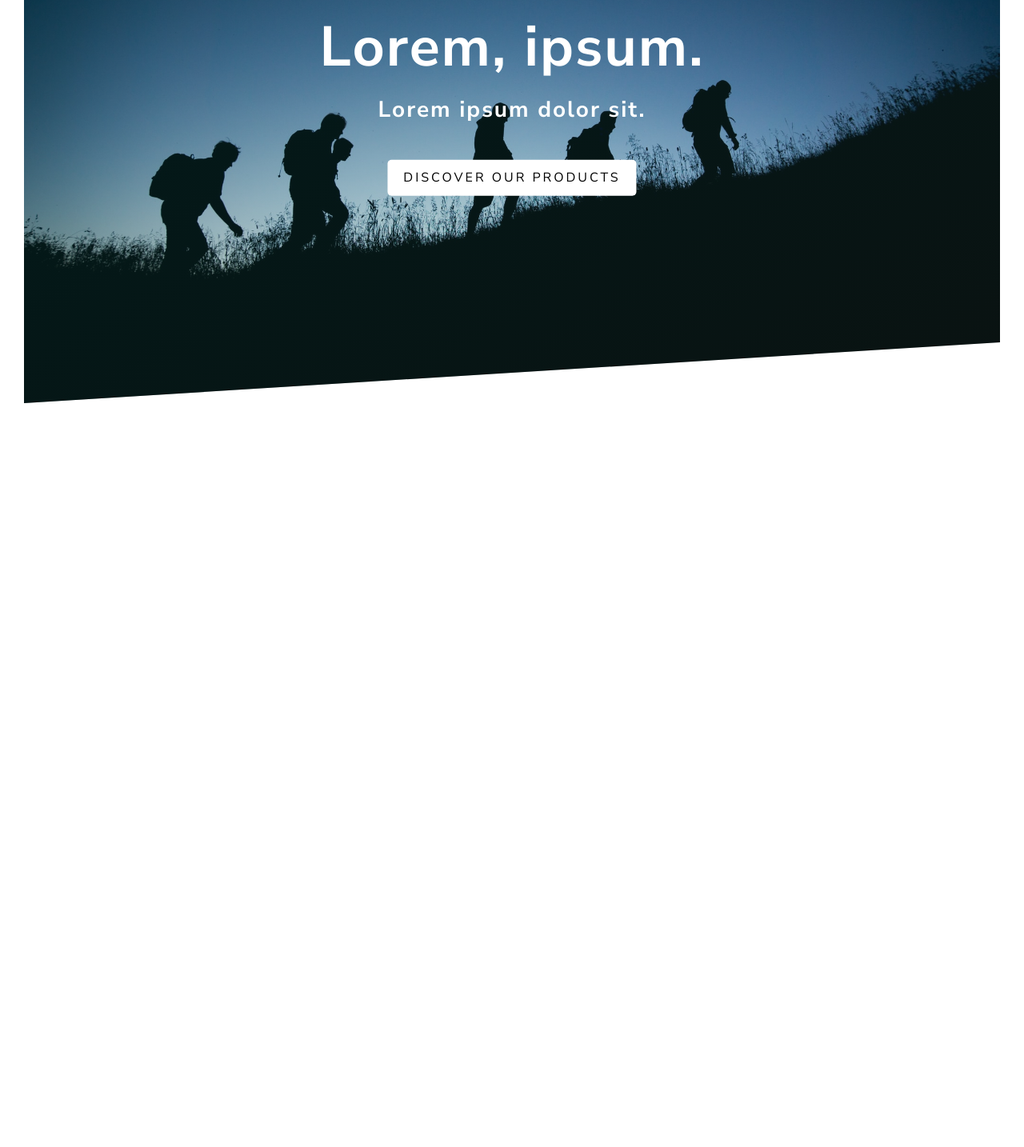
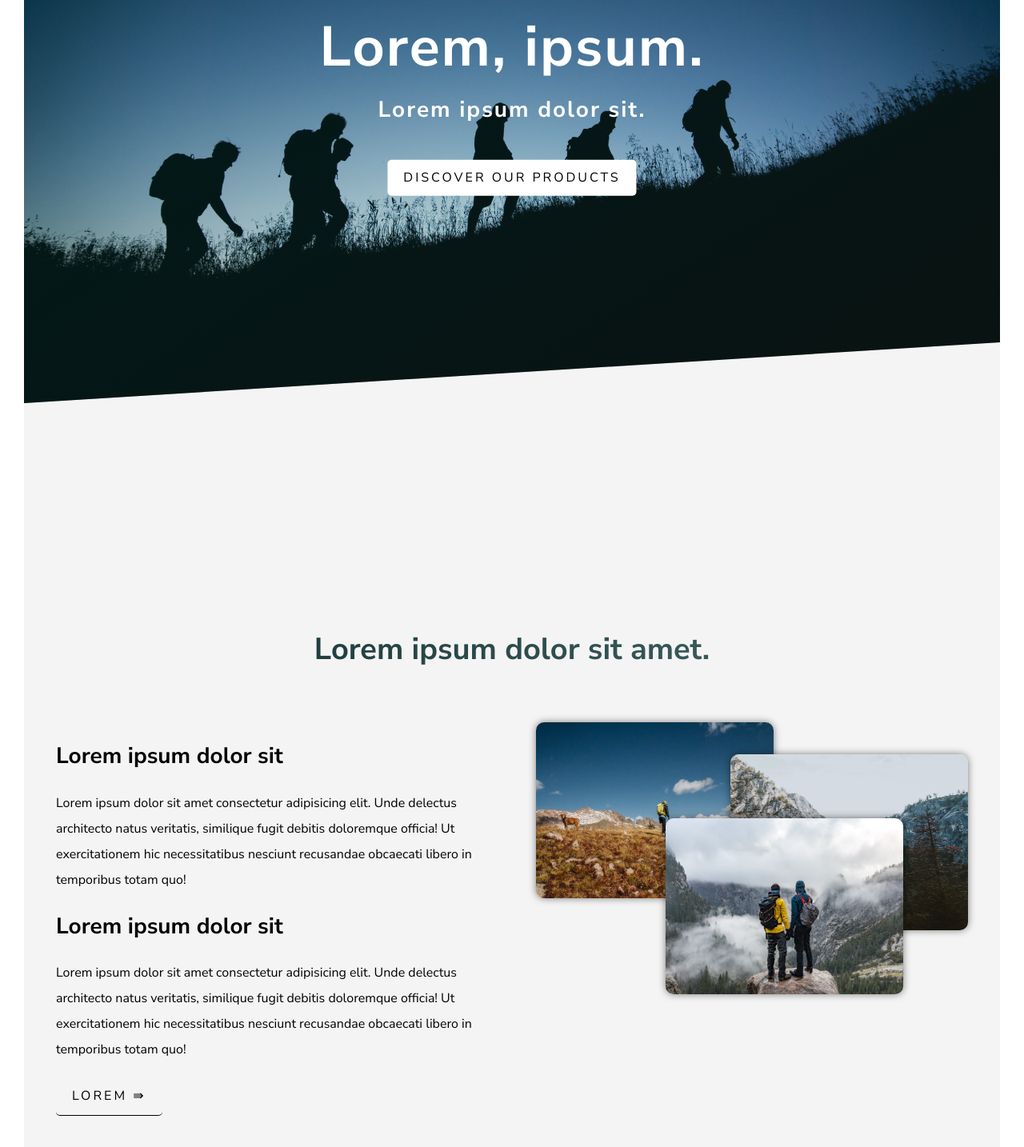
Before and after one commit to canknbr/scss-13-01, a website: page index.html in a window 1280 px wide. Shown: the part 286-1720 px from the top of the page at 80% size. Before the commit the page ends 800 px from the top, so only its background shows below. Drawn offline with Linux system fonts and the light colour scheme.

Commit message:
about section completed

```diff
--- a/index.html
+++ b/index.html
@@ -18,7 +18,7 @@
       <div class="header__logo-box">
         <img src="img/sport-logos.jpeg" class="header__logo" alt="" />
       </div>
-      <div class="header__text_box u--tac">
+      <div class="header__text_box u--tac u-margin-bottom-big">
         <h1 class="heading-primary">
           <span class="heading-primary--top">Lorem, ipsum.</span>
           <span class="heading-primary--sub">Lorem ipsum dolor sit.</span>
@@ -28,5 +28,50 @@
         </a>
       </div>
     </header>
+    <main>
+      <section class="section-about">
+        <div class="u--tac u-margin-bottom-big">
+          <h2 class="heading-secondary">Lorem ipsum dolor sit amet.</h2>
+        </div>
+        <div class="row">
+          <div class="col-1-of-2">
+            <h3 class="heading-tertiary">Lorem ipsum dolor sit</h3>
+            <p class="paragraph">
+              Lorem ipsum dolor sit amet consectetur adipisicing elit. Unde
+              delectus architecto natus veritatis, similique fugit debitis
+              doloremque officia! Ut exercitationem hic necessitatibus nesciunt
+              recusandae obcaecati libero in temporibus totam quo!
+            </p>
+            <h3 class="heading-tertiary">Lorem ipsum dolor sit</h3>
+            <p class="paragraph">
+              Lorem ipsum dolor sit amet consectetur adipisicing elit. Unde
+              delectus architecto natus veritatis, similique fugit debitis
+              doloremque officia! Ut exercitationem hic necessitatibus nesciunt
+              recusandae obcaecati libero in temporibus totam quo!
+            </p>
+            <a href="#" class="btn btn-text">lorem &rAarr;</a>
+          </div>
+          <div class="col-1-of-2">
+            <div class="composition">
+              <img
+                src="img/comp-2.jpeg"
+                alt=""
+                class="composition__photo composition__photo--1"
+              />
+              <img
+                src="img/comp-1.jpeg"
+                alt=""
+                class="composition__photo composition__photo--2"
+              />
+              <img
+                src="img/comp-3.jpeg"
+                alt=""
+                class="composition__photo composition__photo--3"
+              />
+            </div>
+          </div>
+        </div>
+      </section>
+    </main>
   </body>
 </html>
--- a/scss/abstract/_variables.scss
+++ b/scss/abstract/_variables.scss
@@ -2,6 +2,7 @@ $color-main: rgb(0, 54, 55);
 $color-secondary: rgb(98, 179, 170);
 $color-black: rgb(0, 0, 0);
 $color-white: rgb(255, 255, 255);
+$color-gray: rgb(244, 244, 244);
 
 $color-primary-dark: rgb(17, 43, 43);
 $color-primary-light: rgb(72, 107, 108);
--- a/scss/base/_typography.scss
+++ b/scss/base/_typography.scss
@@ -25,3 +25,28 @@ body {
     transition: all 0.5s linear;
   }
 }
+.heading-secondary {
+  font-size: 3.8rem;
+  font-weight: 700;
+  background-image: linear-gradient(
+    to right,
+    $color-primary-dark,
+    $color-primary-light
+  );
+  background-clip: text;
+  -webkit-background-clip: text;
+  color: transparent;
+}
+.heading-tertiary {
+  font-size: 2.8rem;
+  font-weight: 700;
+  &:not(:last-child) {
+    margin-bottom: 2rem;
+  }
+}
+.paragraph {
+  font-size: 1.6rem;
+  font-weight: 400;
+  line-height: 2;
+  margin-bottom: 2rem;
+}
--- a/scss/components/_buttons.scss
+++ b/scss/components/_buttons.scss
@@ -25,4 +25,8 @@
   &--animated {
     animation: moveUp 0.5s linear;
   }
+  &-text {
+    border-bottom: 1px solid $color-black;
+    color: $color-black;
+  }
 }
--- /dev/null
+++ b/scss/components/_composition.scss
@@ -0,0 +1,35 @@
+.composition {
+  position: relative;
+  &__photo {
+    position: absolute;
+    width: 55%;
+    height: 22rem;
+    box-shadow: 0px 0px 10px rgba($color-black, 0.5);
+    background-size: cover;
+    border-radius: 1rem;
+    z-index: 10;
+    transition: all 0.2s;
+    &--1 {
+      left: 0;
+      top: -2rem;
+    }
+
+    &--2 {
+      right: 0;
+      top: 2rem;
+    }
+
+    &--3 {
+      left: 30%;
+      top: 10rem;
+    }
+    &:hover {
+      transform: translateY(-0.3rem) scale(1.03);
+      box-shadow: 0px 0px 10px rgba($color-black, 0.5);
+      z-index: 20;
+    }
+  }
+  &:hover &__photo:not(:hover) {
+    transform: scale(0.8);
+  }
+}
--- a/scss/main.scss
+++ b/scss/main.scss
@@ -10,9 +10,11 @@
 
 //components
 @import 'components/buttons';
+@import 'components/composition';
 
 //layout
 @import 'layout/grid';
 @import 'layout/header';
 
 //pages
+@import 'pages/home';
--- a/scss/pages/_home.scss
+++ b/scss/pages/_home.scss
@@ -0,0 +1,13 @@
+.section-about {
+  background-color: $color-gray;
+  padding: 40rem 0;
+  margin-top: -10%;
+
+  .heading-secondary {
+    transition: all 0.3s linear;
+    &:hover {
+      transform: skewY(-3deg) scale(1.1);
+      text-shadow: 0 0 0 0.5rem $color-primary-dark;
+    }
+  }
+}
```
Also changed, not shown: css/main.css, img/comp-1.jpeg (added), img/comp-2.jpeg (added), img/comp-3.jpeg (added).
